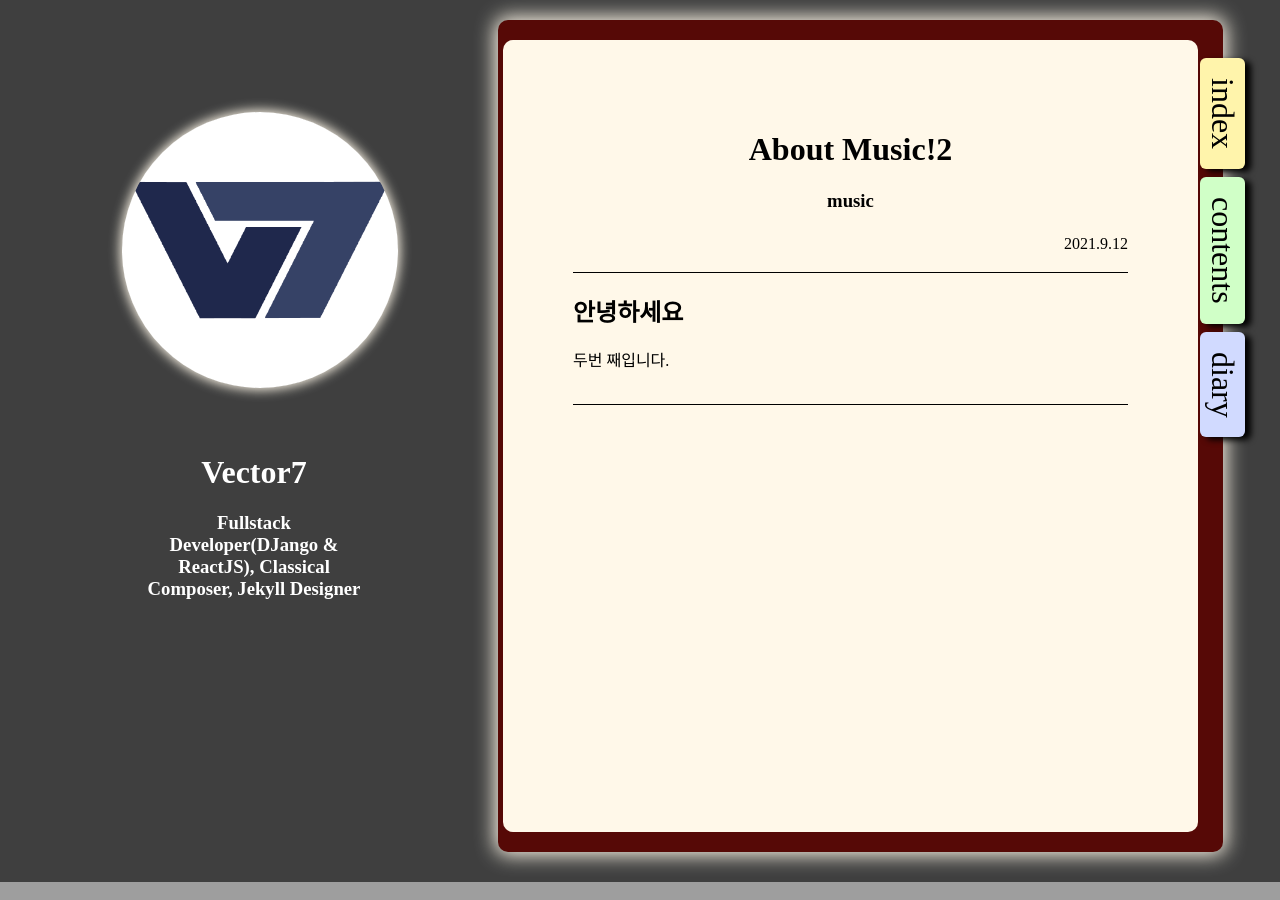
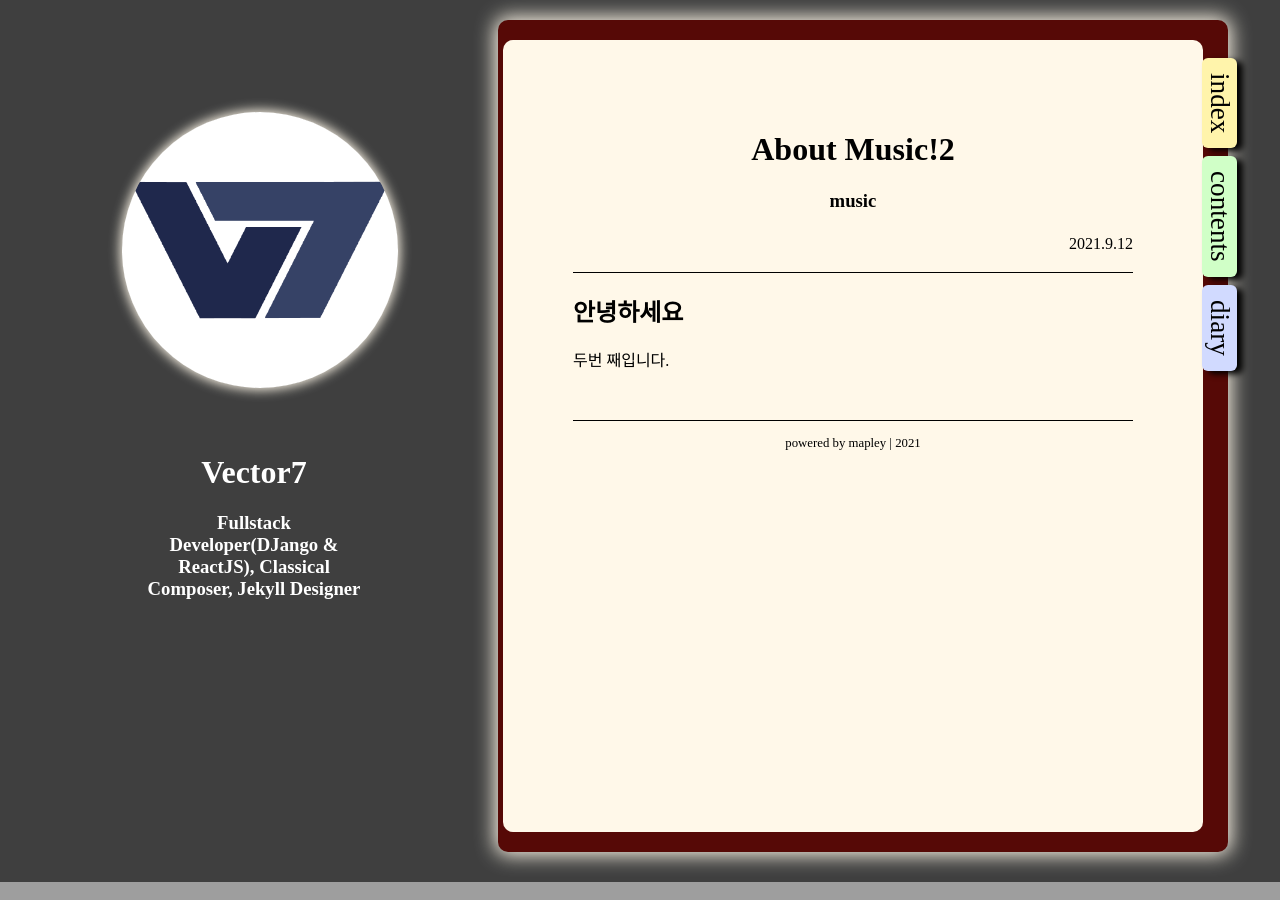
Before and after one commit to recoma96/mapley, a Jekyll site: the page built from _posts/2021-09-13-about-music2.markdown, in a window 1280 px wide. Built offline with Jekyll 4.4.1, drawn with Linux system fonts in a browser that asks for light colours; some web fonts are replaced.

Commit message:
add footer

```diff
--- /dev/null
+++ b/_includes/footer.html
@@ -0,0 +1,6 @@
+<div>
+    <div class="post-end-line"></div>
+    <center>
+        <p style="font-size: 0.8em">powered by mapley | 2021</p>
+    </center>
+</div>
--- a/_layouts/contents.html
+++ b/_layouts/contents.html
@@ -66,6 +66,8 @@
                                 <!-- Save buffer of post -->
                                 {% assign last_post = post %}
                             {% endfor %}
+
+                            {% include footer.html %}
                         </div>
                     </div>
                 </div>
--- a/_layouts/home.html
+++ b/_layouts/home.html
@@ -23,6 +23,8 @@
                             <img class="index-image" src="{{ page.profile_picture.src }}" />
                         </center>
                         {{ content }}
+
+                        {% include footer.html %}
                     </div>
                 </div>
                 {% include postpaper-navbar.html %}
--- a/_layouts/post.html
+++ b/_layouts/post.html
@@ -26,15 +26,14 @@
                         <p class="post-date">{{ page.date | date: "%Y.%-m.%-d" }}</p>
                         <div class="post-start-line"></div>
                         {{ content }}
-                        <div class="post-end-line"></div>
-                        <!-- content end -->
 
-                        <!-- Tag -->
                         <div class="post-tag-badge-layer">
                             {% for tag in page.tags %}
                                 <p class="tag-badge post-tag-item">{{ tag }}</p>
                             {% endfor %}
                         </div>
+
+                        {% include footer.html %}
                     </div>
                 </div>
                 {% include postpaper-navbar.html %}
--- a/_sass/_base.scss
+++ b/_sass/_base.scss
@@ -161,16 +161,16 @@
         }
     }
     .content-post-layer {
-        margin-left: -23px;
+        margin-left: -26px;
         margin-right: 65px;
         margin-top: 20px;
 
         .papaer {
-            padding: 20px 4px 20px 4px;
+            padding: 15px 2px 15px 2px;
             font-family: $post-papaer-font-family;
             color: black;
             writing-mode: vertical-rl;
-            font-size: 2em;
+            font-size: 1.7em;
             border-radius: 6px;
             box-shadow: 6px 3px 6px black;
             margin-bottom: -10px;
--- a/_sass/_post.scss
+++ b/_sass/_post.scss
@@ -17,5 +17,5 @@
     height: 1px;
     background-color: black;
     margin-top: 30px;
-    margin-bottom: 0px;
+    margin-bottom: 5px;
 }
```
